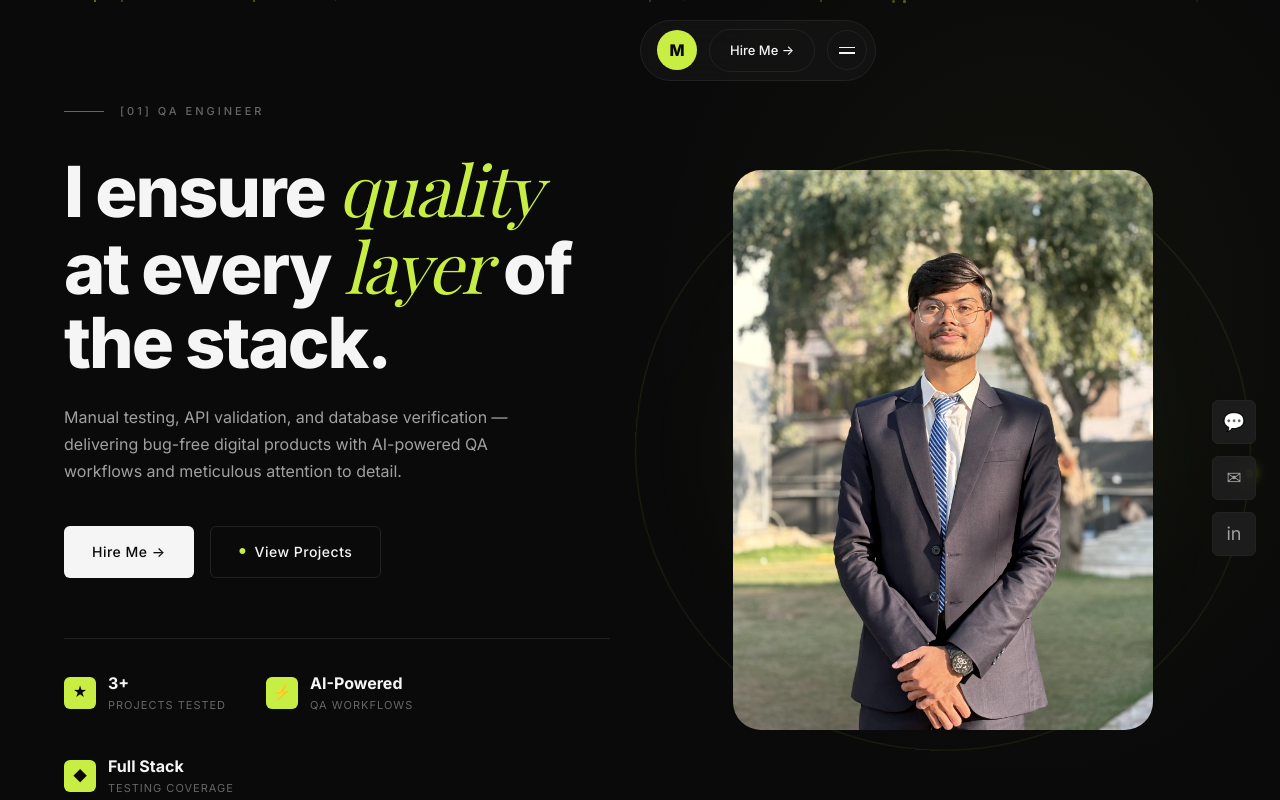
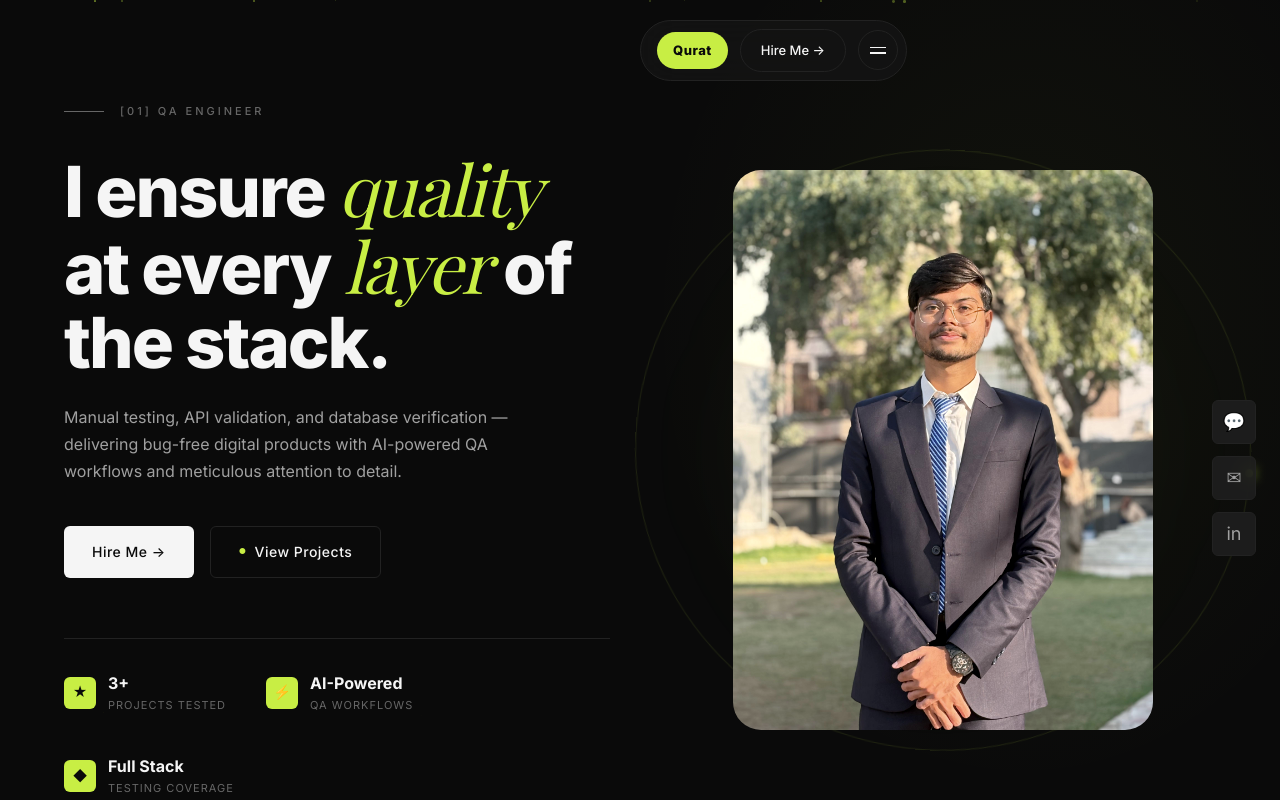
Before and after one commit to CS-Fasih/Qurat-Portfolio, a React (Vite) app: page / in a window 1280 px wide. Shown: the top 800 px of the page. Built offline with nearby package versions, Linux system fonts and the light colour scheme; a web font is replaced by a local one.

Commit message:
fix: Logo text changed to 'Qurat' with pill-shaped styling

```diff
--- a/src/App.jsx
+++ b/src/App.jsx
@@ -43,7 +43,7 @@ function App() {
             transition={{ duration: 0.5 }}
           >
             <div className="page-loader-inner">
-              <div className="page-loader-logo">M</div>
+              <div className="page-loader-logo">Qurat</div>
               <div className="page-loader-bar">
                 <div className="page-loader-bar-fill" />
               </div>
--- a/src/components/Navbar.jsx
+++ b/src/components/Navbar.jsx
@@ -35,7 +35,7 @@ export default function Navbar() {
         animate={{ y: 0, opacity: 1 }}
         transition={{ duration: 0.6, delay: 0.2 }}
       >
-        <div className="navbar-logo">M</div>
+        <div className="navbar-logo">Qurat</div>
         <a href="#contact" className="navbar-cta">
           Hire Me →
         </a>
--- a/src/index.css
+++ b/src/index.css
@@ -333,17 +333,17 @@ h1, h2, h3, h4, h5, h6 {
 }
 
 .navbar-logo {
-  width: 40px;
-  height: 40px;
+  padding: 8px 16px;
   background: var(--accent);
-  border-radius: 50%;
+  border-radius: 100px;
   display: flex;
   align-items: center;
   justify-content: center;
   font-weight: 800;
-  font-size: 16px;
+  font-size: 13px;
   color: var(--bg-primary);
   flex-shrink: 0;
+  letter-spacing: 0.5px;
 }
 
 .navbar-cta {
@@ -1501,16 +1501,16 @@ h1, h2, h3, h4, h5, h6 {
 }
 
 .page-loader-logo {
-  width: 56px;
-  height: 56px;
+  padding: 14px 28px;
   background: var(--accent);
-  border-radius: 50%;
+  border-radius: 100px;
   display: flex;
   align-items: center;
   justify-content: center;
   font-weight: 800;
-  font-size: 22px;
+  font-size: 20px;
   color: var(--bg-primary);
+  letter-spacing: 1px;
   animation: loader-pulse 1.2s ease-in-out infinite;
 }
 
```
